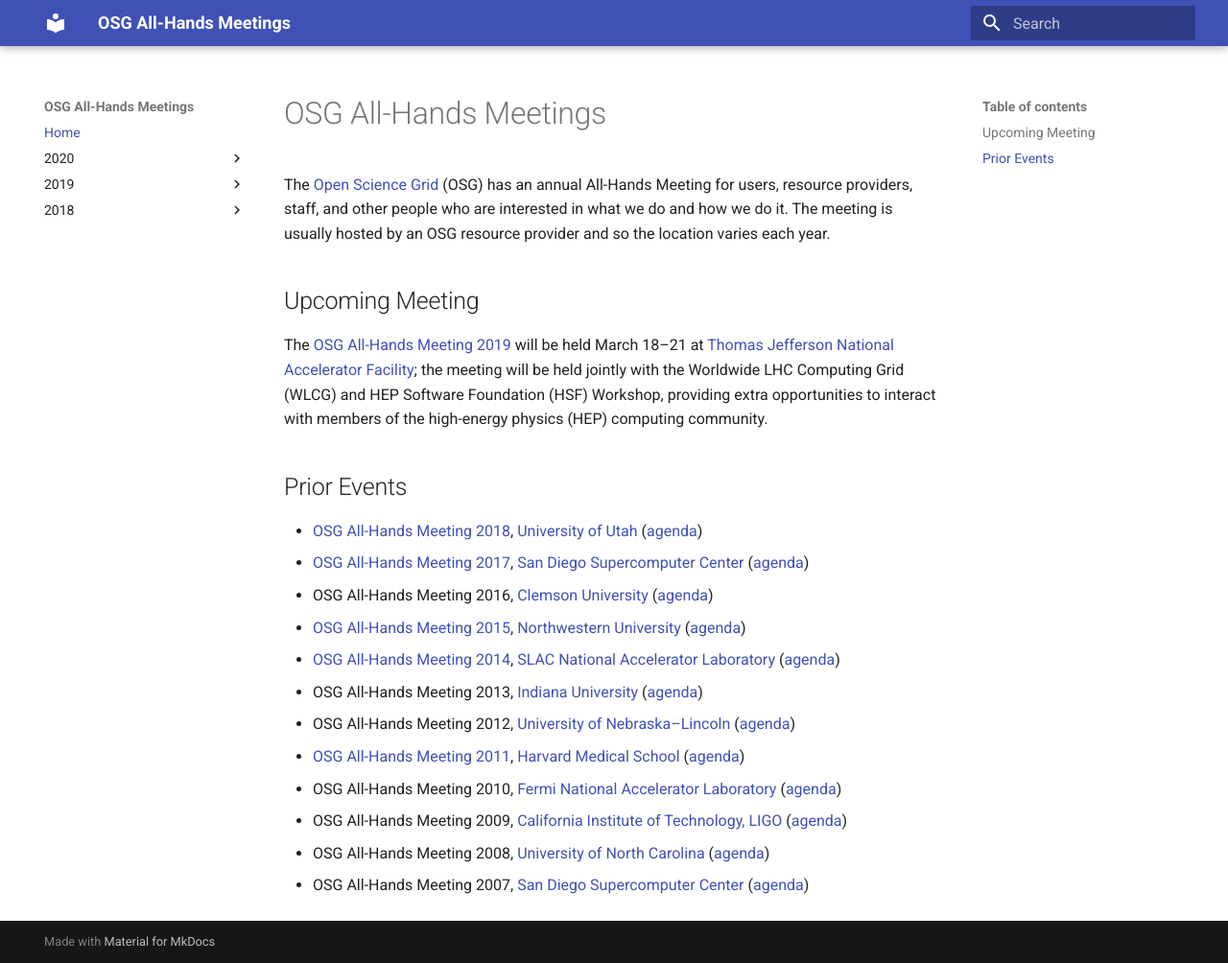
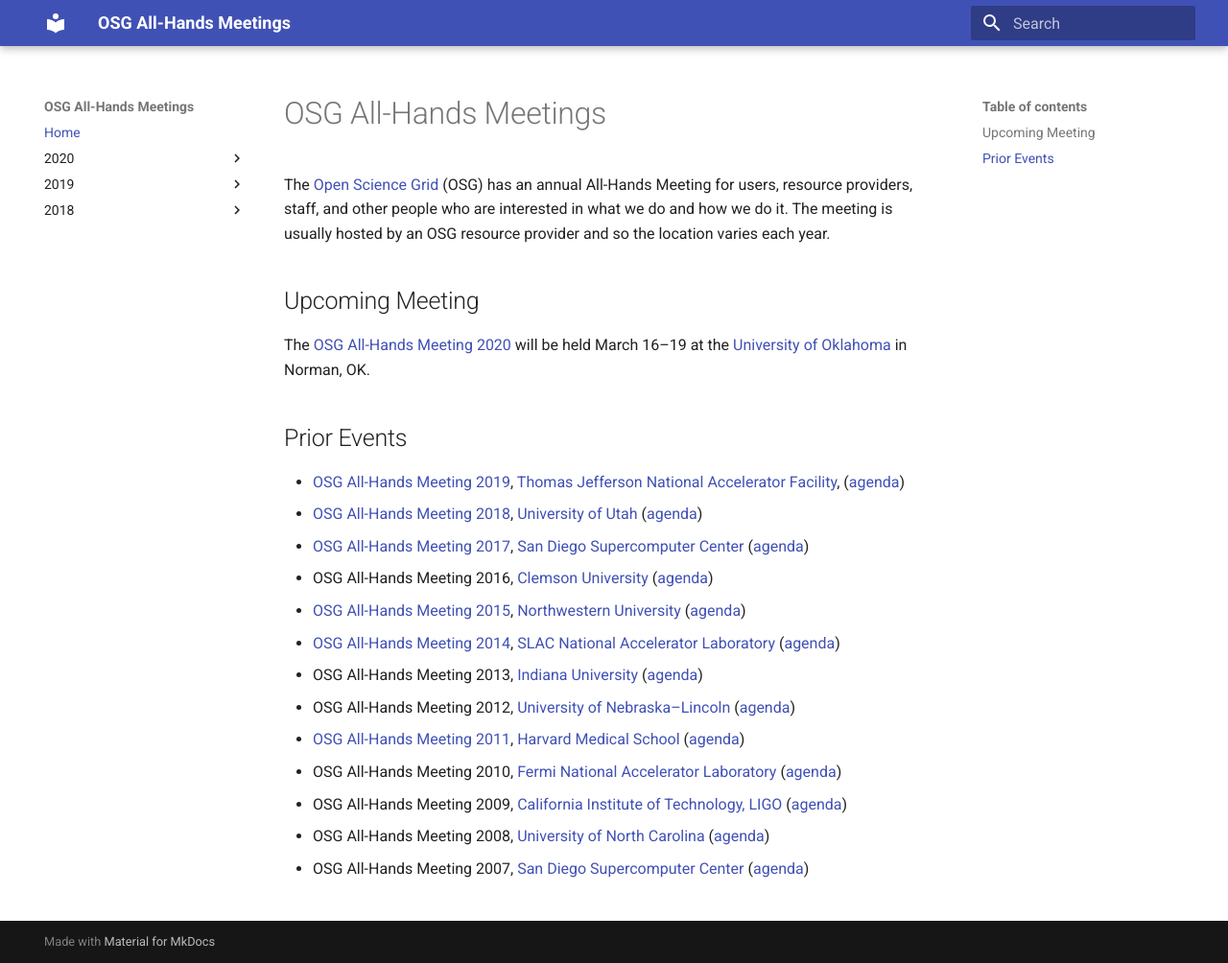
Before and after one commit to osg-htc/all-hands, an MkDocs documentation site: the page built from docs/index.md, in a window 1280 px wide and 1004 px high. Shown: the whole window at 96% size. Built offline with MkDocs 1.6.1 and Material for MkDocs 9.7.7, drawn with Linux system fonts in a browser that asks for light colours; old or Windows-style settings are respelled for this version of MkDocs.

Commit message:
Updated home page for 2020

```diff
--- a/docs/index.md
+++ b/docs/index.md
@@ -6,13 +6,14 @@
 
 ## Upcoming Meeting
 
-The [OSG All-Hands Meeting 2019](/2019/index.md) will be held March 18&ndash;21 at [Thomas Jefferson National
-Accelerator Facility](https://www.jlab.org); the meeting will be held jointly with the Worldwide LHC Computing Grid
-(WLCG) and HEP Software Foundation (HSF) Workshop, providing extra opportunities to interact with members of the
-high-energy physics (HEP) computing community.
+The [OSG All-Hands Meeting 2020](/2020/index.md) will be held March 16&ndash;19
+at the [University of Oklahoma](https://www.ou.edu) in Norman, OK.
 
 ## Prior Events
 
+* [OSG All-Hands Meeting 2019](/2019/index.md),
+  [Thomas Jefferson National Accelerator Facility](https://www.jlab.org),
+  ([agenda](https://indico.cern.ch/event/759388/))
 * [OSG All-Hands Meeting 2018](/2018/index.md),
   [University of Utah](https://www.utah.edu/)
   ([agenda](https://indico.fnal.gov/event/15344/))
```
